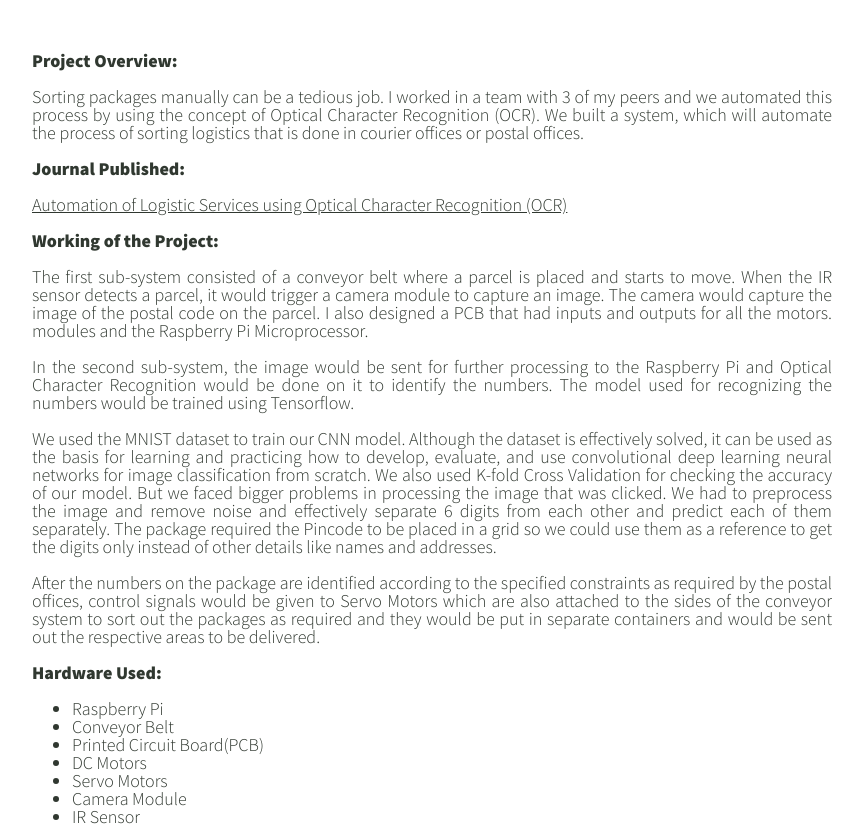
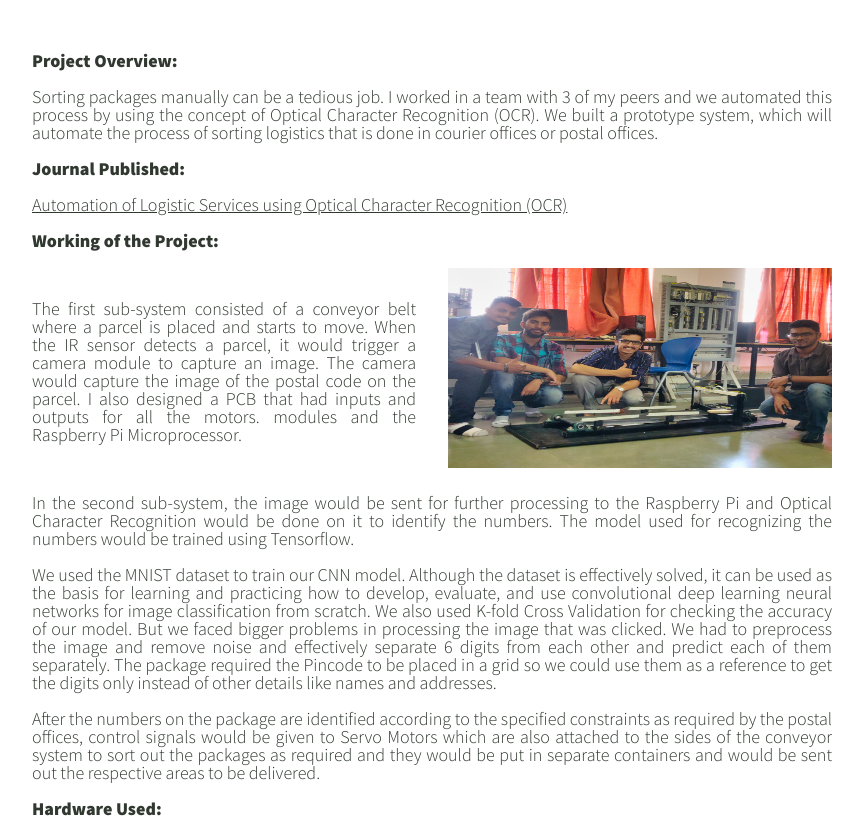
Before and after one commit to PrasaanthRadhakrishnan/PrasaanthRadhakrishnan.github.io, a plain HTML site: page work/optical-character-recognition.html in a window 1280 px wide. Shown: the part 954-1787 px from the top of the page, without its empty margins (208-1071 px from the left). Drawn offline with nearby package versions, Linux system fonts and the light colour scheme.

Commit message:
Removed Extra Images and added OCR group photo

```diff
--- a/work/optical-character-recognition.html
+++ b/work/optical-character-recognition.html
@@ -59,7 +59,7 @@
                     <strong>Project Overview:</strong>
                 </p>
                 <p>
-                    Sorting packages manually can be a tedious job. I worked in a team with 3 of my peers and we automated this process by using the concept of Optical Character Recognition (OCR). We built a system, which will automate the process of sorting logistics that is done in courier offices or postal offices.
+                    Sorting packages manually can be a tedious job. I worked in a team with 3 of my peers and we automated this process by using the concept of Optical Character Recognition (OCR). We built a prototype system, which will automate the process of sorting logistics that is done in courier offices or postal offices.
                 </p>
                 <p>
                     <strong>Journal Published:</strong>
@@ -70,9 +70,12 @@
                 <p>
                     <strong>Working of the Project:</strong>
                 </p>
-                <p>
-                    The first sub-system consisted of a conveyor belt where a parcel is placed and starts to move. When the IR sensor detects a parcel, it would trigger a camera module to capture an image. The camera would capture the image of the postal code on the parcel. I also designed a PCB that had inputs and outputs for all the motors. modules and the Raspberry Pi Microprocessor.
-                </p>
+                <div class="image-para">
+                    <p style="margin: 4% auto;">
+                        The first sub-system consisted of a conveyor belt where a parcel is placed and starts to move. When the IR sensor detects a parcel, it would trigger a camera module to capture an image. The camera would capture the image of the postal code on the parcel. I also designed a PCB that had inputs and outputs for all the motors. modules and the Raspberry Pi Microprocessor.
+                    </p>
+                    <img src="../img/OCR-Actual-image.jpg" alt="">
+                </div>
                 <p>
                     In the second sub-system, the image would be sent for further processing to the Raspberry Pi and Optical Character Recognition would be done on it to identify the numbers. The model used for recognizing the numbers would be trained using Tensorflow.
                 </p>
```
Also changed, not shown: img/IMG-20230525-WA0012.jpg (deleted), 1 other file.
